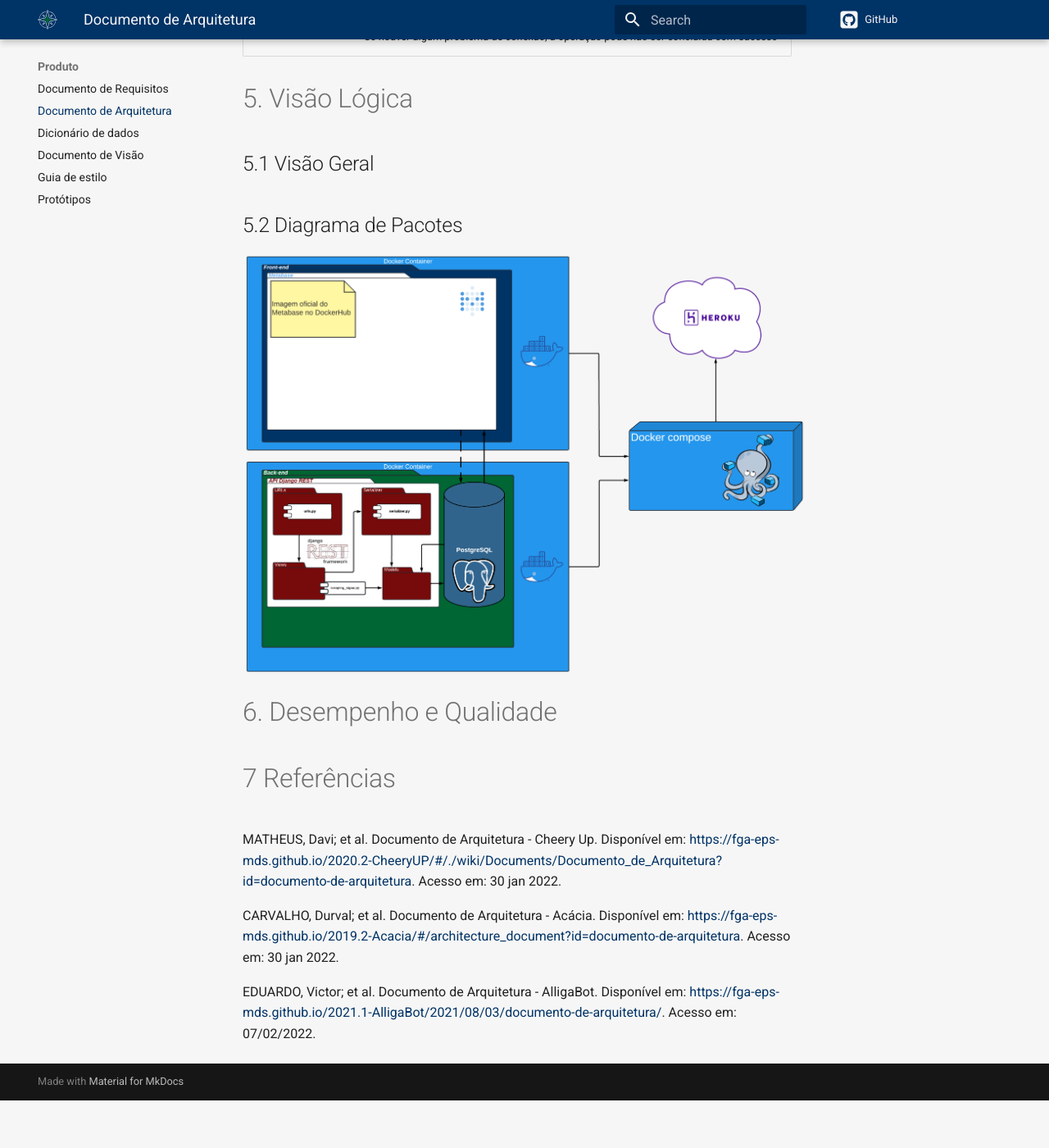
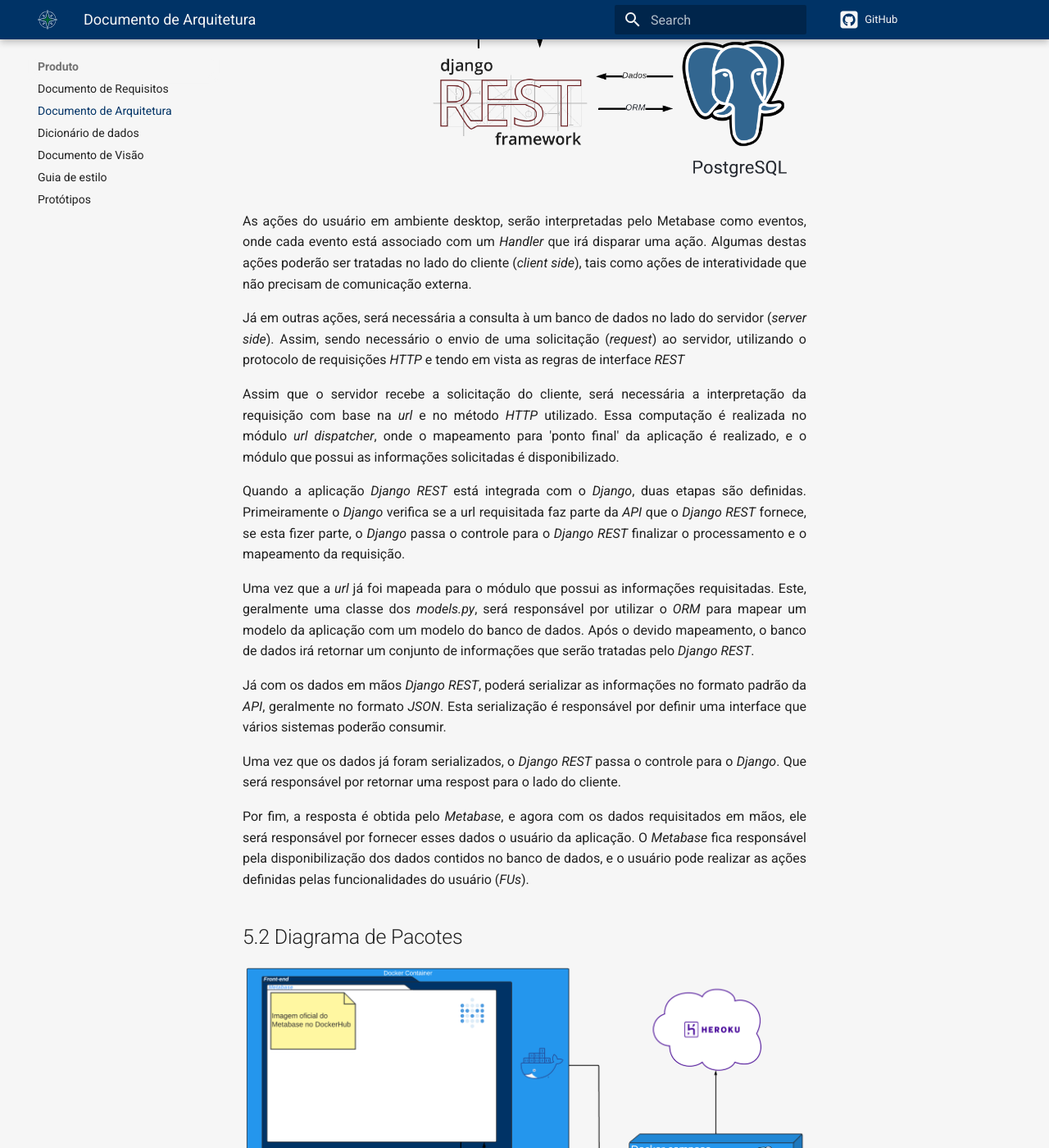
Before and after one commit to fga-eps-mds/2021.2-INDICAA-Wiki, an MkDocs documentation site: the page built from docs/documentacao/documento_de_arquitetura.md, in a window 1280 px wide and 1400 px high, scrolled down 10075 px. Shown: the whole window at 82% size. Built offline with MkDocs 1.6.1 and Material for MkDocs 9.7.7, drawn with Linux system fonts in a browser that asks for light colours; comment, search, counter and statistics services are not loaded; before the commit the page ends 11417 px from its top, so only the background shows below that; some of the changed text lies outside the part shown.

Commit message:
:pencil: (fga-eps-mds/2021.2-INDICAA#136): adição do tópico 5.1

```diff
--- a/docs/documentacao/documento_de_arquitetura.md
+++ b/docs/documentacao/documento_de_arquitetura.md
@@ -39,6 +39,8 @@
 |**FU**| Funcionalidade de Usuário
 |**BI**| Business Intelligence
 |**SQL**| Standard Query Language
+|**ORM**| Object–relational mapping
+|**REST**| Representational State Transfer
 
 ## 1.4 Visão Geral
 
@@ -56,10 +58,6 @@
 
 
 # 2. Representação da Arquitetura
-
-<p align="justify">Este projeto utiliza diversas tecnologias que se complementam para a criação de uma aplicação web. A figura abaixo mostra um diagrama com a representação arquitetural do projeto.</p>
-
-![Representação arquitetural do projeto INDICAA](../assets/imagens/representacao_arquitetural.png)
 
 <p align="justify">O <i>INDICAA</i> se baseia em realizar o scraping de dados do site acadêmica <i>SIGAA</i>, mais especificamente a seção de matérias ofertadas. O usuário acessa o aplicação <i>Metabase</i> por meio do naveagdor e assim, é possibilitada a visualização dos mesmos dados disponibilizados no sigaa, porém, de maneira mais visual e atrativa. Ele também pode realizar a criação de <i>dashboards</i> interativos por meio da interface do <i>Metabase</i>, gerar perguntas que retornam respostas com base nos dados obtidos por meio do scraping do <i>SIGAA</i>, realizar buscas diretamente no banco de dados por meio da linguagem <i>SQL</i> e criar coleções (que podem conter dashboards, perguntas e buscas <i>SQL</i> ao banco de dados).</p>
 
@@ -207,6 +205,17 @@
 
 ## 5.1 Visão Geral
 
+![Representação arquitetural do projeto INDICAA](../assets/imagens/representacao_arquitetural.png)
+
+<p align="justify">As ações do usuário em ambiente desktop, serão interpretadas pelo Metabase como eventos, onde cada evento está associado com um <i>Handler</i> que irá disparar uma ação. Algumas destas ações poderão ser tratadas no lado do cliente (<i>client side</i>), tais como ações de interatividade que não precisam de comunicação externa.</p>
+<p align="justify">Já em outras ações, será necessária a consulta à um banco de dados no lado do servidor (<i>server side</i>). Assim, sendo necessário o envio de uma solicitação (<i>request</i>) ao servidor, utilizando o protocolo de requisições <i>HTTP</i> e tendo em vista as regras de interface <i>REST</i></p>
+<p align=justify>Assim que o servidor recebe a solicitação do cliente, será necessária a interpretação da requisição com base na <i>url</i> e no método <i>HTTP</i> utilizado. Essa computação é realizada no módulo <i>url dispatcher</i>, onde o mapeamento para 'ponto final' da aplicação é realizado, e o módulo que possui as informações solicitadas é disponibilizado.</p>
+<p align=justify>Quando a aplicação <i>Django REST</i> está integrada com o <i>Django</i>, duas etapas são definidas. Primeiramente o <i>Django</i> verifica se a url requisitada faz parte da <i>API</i> que o <i>Django REST</i> fornece, se esta fizer parte, o <i>Django</i> passa o controle para o <i>Django REST</i> finalizar o processamento e o mapeamento da requisição.</p>
+<p align=justify>Uma vez que a <i>url</i> já foi mapeada para o módulo que possui as informações requisitadas. Este, geralmente uma classe dos <i>models.py</i>, será responsável por utilizar o <i>ORM</i> para mapear um modelo da aplicação com um modelo do banco de dados. Após o devido mapeamento, o banco de dados irá retornar um conjunto de informações que serão tratadas pelo <i>Django REST</i>.</p>
+<p align=justify>Já com os dados em mãos <i>Django REST</i>, poderá serializar as informações no formato padrão da <i>API</i>, geralmente no formato <i>JSON</i>. Esta serialização é responsável por definir uma interface que vários sistemas poderão consumir.</p>
+<p align=justify>Uma vez que os dados já foram serializados, o <i>Django REST</i> passa o controle para o <i>Django</i>. Que será responsável por retornar uma respost para o lado do cliente.</p>
+<p align=justify>Por fim, a resposta é obtida pelo <i>Metabase</i>, e agora com os dados requisitados em mãos, ele será responsável por fornecer esses dados o usuário da aplicação. O <i>Metabase</i> fica responsável pela disponibilização dos dados contidos no banco de dados, e o usuário pode realizar as ações definidas pelas funcionalidades do usuário (<i>FUs</i>).</p>
+
 ## 5.2 Diagrama de Pacotes
 ![Diagrama de pacotes](../assets/imagens/diagrama_de_pacotes.png)
 
```
